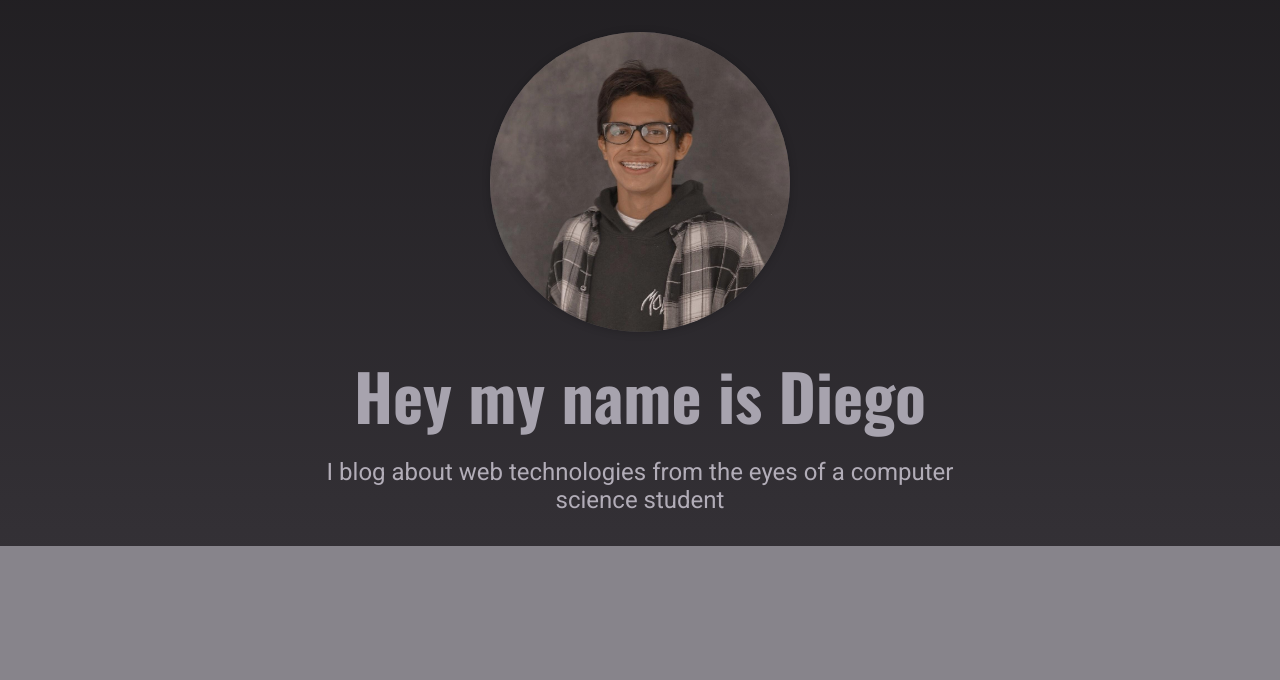
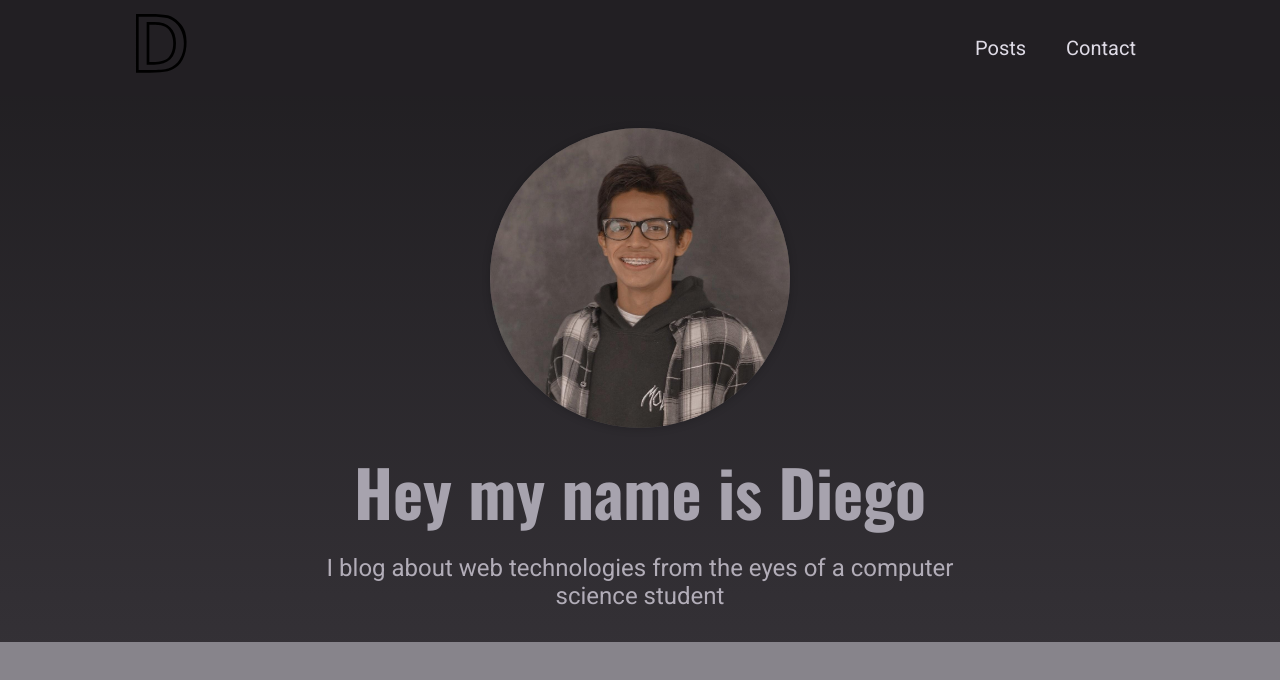
Before and after one commit to YeyoM/next_blog, a Next.js app: page / in a window 1280 px wide. Shown: the top 680 px of the page. Built offline with nearby package versions, Linux system fonts and the light colour scheme.

Commit message:
added a nav and started the featured posts

```diff
--- /dev/null
+++ b/components/layout/layout.js
@@ -0,0 +1,11 @@
+import { Fragment } from 'react'
+import MainNavigation from './main-navigation'
+
+export default function Layout(props) {
+  return (
+    <Fragment>
+      <MainNavigation />
+      <main>{props.children}</main>
+    </Fragment>
+  )
+}
--- /dev/null
+++ b/components/layout/logo.js
@@ -0,0 +1,41 @@
+import classes from './logo.module.css'
+export default function Logo() {
+  return (
+    <div className={classes.logo}>
+      <svg
+        xmlns="http://www.w3.org/2000/svg"
+        width="66.667"
+        height="66.667"
+        preserveAspectRatio="xMidYMid meet"
+        version="1.0"
+        viewBox="0 0 50 50"
+      >
+        <g
+          fill="#000"
+          stroke="none"
+        >
+          <path
+            d="M60 250 l0 -220 103 0 c122 0 166
+            11 212 51 56 50 80 160 54 254 -14 51
+            -73 110 -124 124 -22 6 -86 11 -142 11
+            l-103 0 0 -220z m241 189 c158 -53 158
+            -330 1 -377 -22 -7 -80 -12 -131 -12
+            l-91 0 0 200 0 200 94 0 c51 0 108 -5
+            127 -11z"
+            transform="translate(0.000000,50.000000)
+            scale(0.100000,-0.100000)"
+          />
+          <path
+            d="M140 250 l0 -160 56 0 c107 0 164 55
+            164 160 0 105 -57 160 -164 160 l-56 0 0
+            -160z m139 125 c80 -41 81 -209 2 -249
+            -16 -9 -50 -16 -76 -16 l-45 0 0 140 0
+            140 45 0 c26 0 59 -7 74 -15z"
+            transform="translate(0.000000,50.000000)
+            scale(0.100000,-0.100000)"
+          />
+        </g>
+      </svg>
+    </div>
+  )
+}
--- /dev/null
+++ b/components/layout/logo.module.css
@@ -0,0 +1,13 @@
+.logo {
+  text-transform: uppercase;
+  font-size: var(--size-5);
+  font-weight: bold;
+  font-family: 'Oswald', sans-serif;
+  color: var(--color-grey-50);
+}
+
+@media (min-width: 768px) {
+  .logo {
+    font-size: var(--size-8);
+  }
+}
--- /dev/null
+++ b/components/layout/main-navigation.js
@@ -0,0 +1,22 @@
+import Link from 'next/link'
+import Logo from './logo'
+
+import classes from './main-navigation.module.css'
+
+export default function MainNavigation() {
+  return (
+    <header className={classes.header}>
+      <Link href='/'>
+        <a>
+          <Logo />
+        </a>
+      </Link>
+      <nav>
+        <ul>
+          <li><Link href='/posts'>Posts</Link></li>
+          <li><Link href='/contact'>Contact</Link></li>
+        </ul>
+      </nav>
+    </header>
+  )
+}
--- /dev/null
+++ b/components/layout/main-navigation.module.css
@@ -0,0 +1,42 @@
+.header {
+  width: 100%;
+  height: 6rem;
+  background-color: var(--color-grey-900);
+  display: flex;
+  justify-content: space-between;
+  align-items: center;
+  padding: 0 10%;
+}
+
+.header ul {
+  list-style: none;
+  display: flex;
+  align-items: baseline;
+  margin: 0;
+  padding: 0;
+}
+
+.header li {
+  margin: 0 var(--size-4);
+}
+
+.header a {
+  color: var(--color-grey-100);
+  font-size: var(--size-4);
+}
+
+.header a:hover,
+.header a:active,
+.header a.active {
+  color: var(--color-grey-200);
+}
+
+@media (min-width: 768px) {
+  .header ul {
+    gap: 0.5rem;
+  }
+
+  .header a {
+    font-size: var(--size-5);
+  }
+}
--- a/pages/_app.js
+++ b/pages/_app.js
@@ -1,7 +1,12 @@
 import '../styles/globals.css'
+import Layout from '../components/layout/layout'
 
 function MyApp({ Component, pageProps }) {
-  return <Component {...pageProps} />
+  return (
+    <Layout>
+      <Component {...pageProps} />
+    </Layout>
+  )
 }
 
 export default MyApp
```
Also changed, not shown: components/home-page/featured-posts.js (+9 -0 lines), components/posts/post-item.js (added, +39 -0 lines), components/posts/post-item.module.css (added, +37 -0 lines), components/posts/posts-grid.js (added, +13 -0 lines), components/posts/posts-grid.module.css (added, +9 -0 lines).
